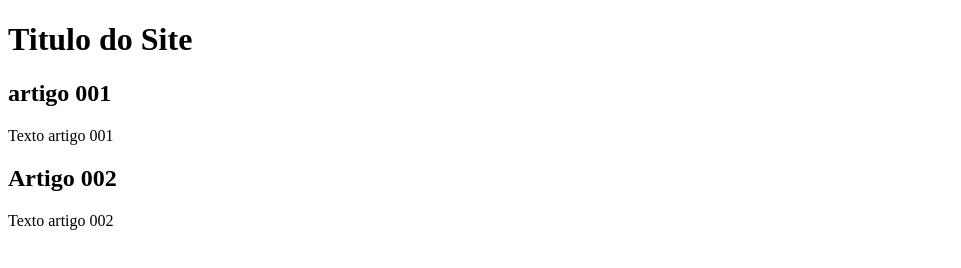
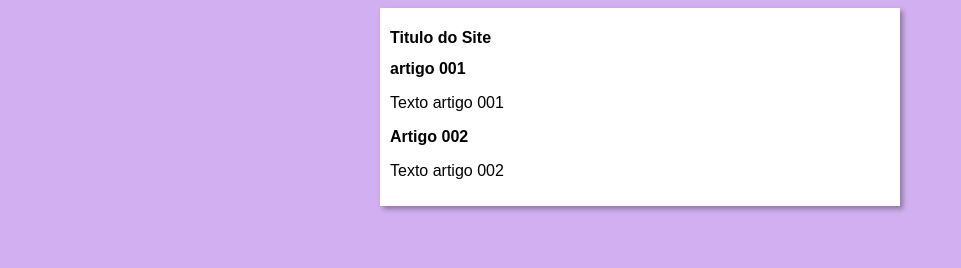
Before and after one commit to dilsonm/projeto-site, a plain HTML site: page index.html in a window 1280 px wide. Shown: the whole page, without its empty margins (0-961 px from the left). Drawn offline with Linux system fonts and the light colour scheme.

Commit message:
inciei o design

```diff
--- /dev/null
+++ b/estilos/style.css
@@ -0,0 +1,17 @@
+*{
+    font-family: Arial, Helvetica, sans-serif;
+    font-size: 16px;
+}
+
+body {
+    background-color: rgb(209, 175, 240);
+
+}
+
+main {
+    background-color: white;
+    width: 500px;
+    margin: auto;
+    padding: 10px;
+    box-shadow: 3px 3px 5px rgba(0, 0, 0, 0.329);
+}
--- a/index.html
+++ b/index.html
@@ -4,6 +4,7 @@
     <meta charset="UTF-8">
     <meta name="viewport" content="width=device-width, initial-scale=1.0">
     <title>Titulo do Site</title>
+    <link rel="stylesheet" href="estilos/style.css">
 </head>
 <body>
     <main>
```
